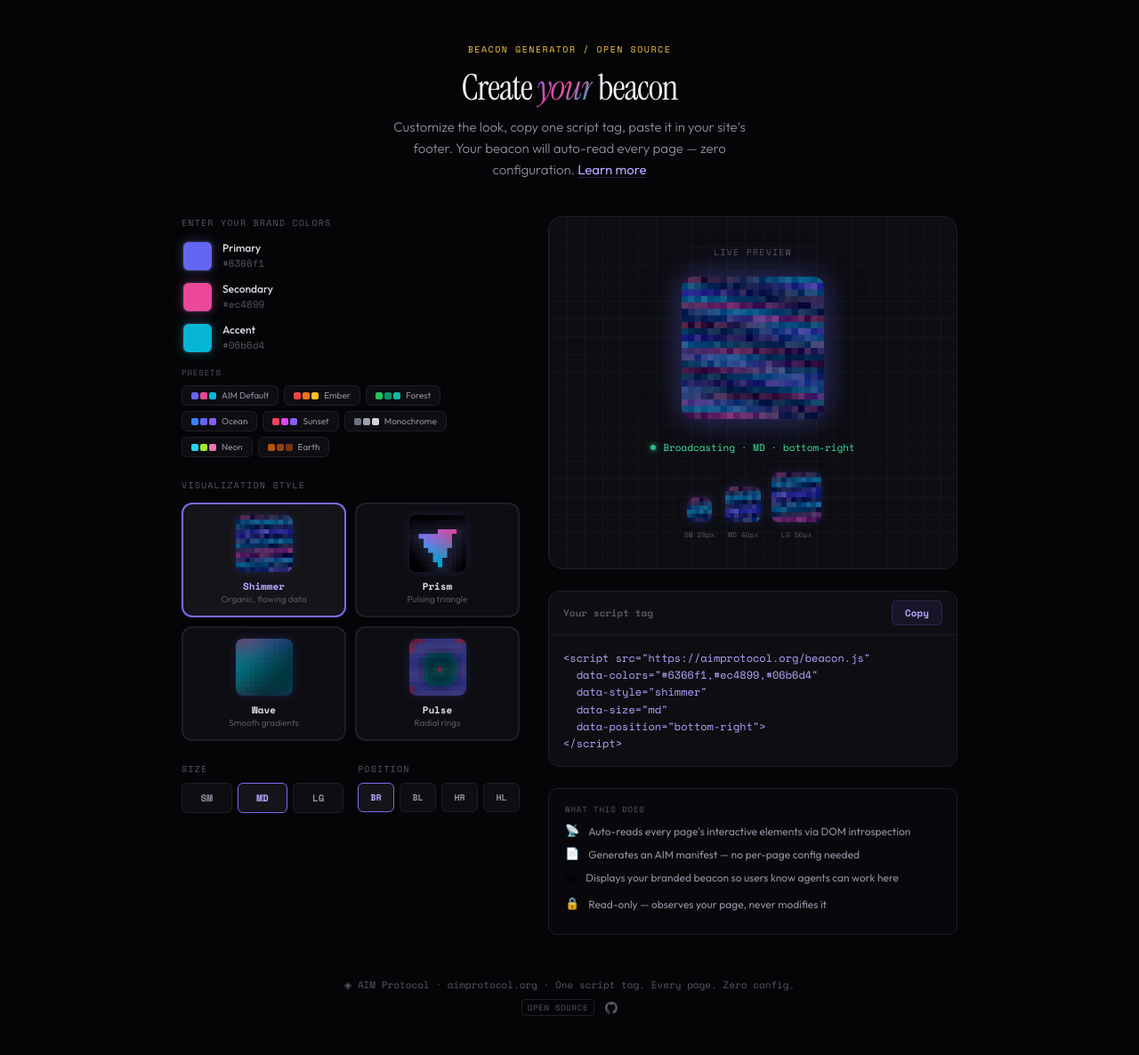
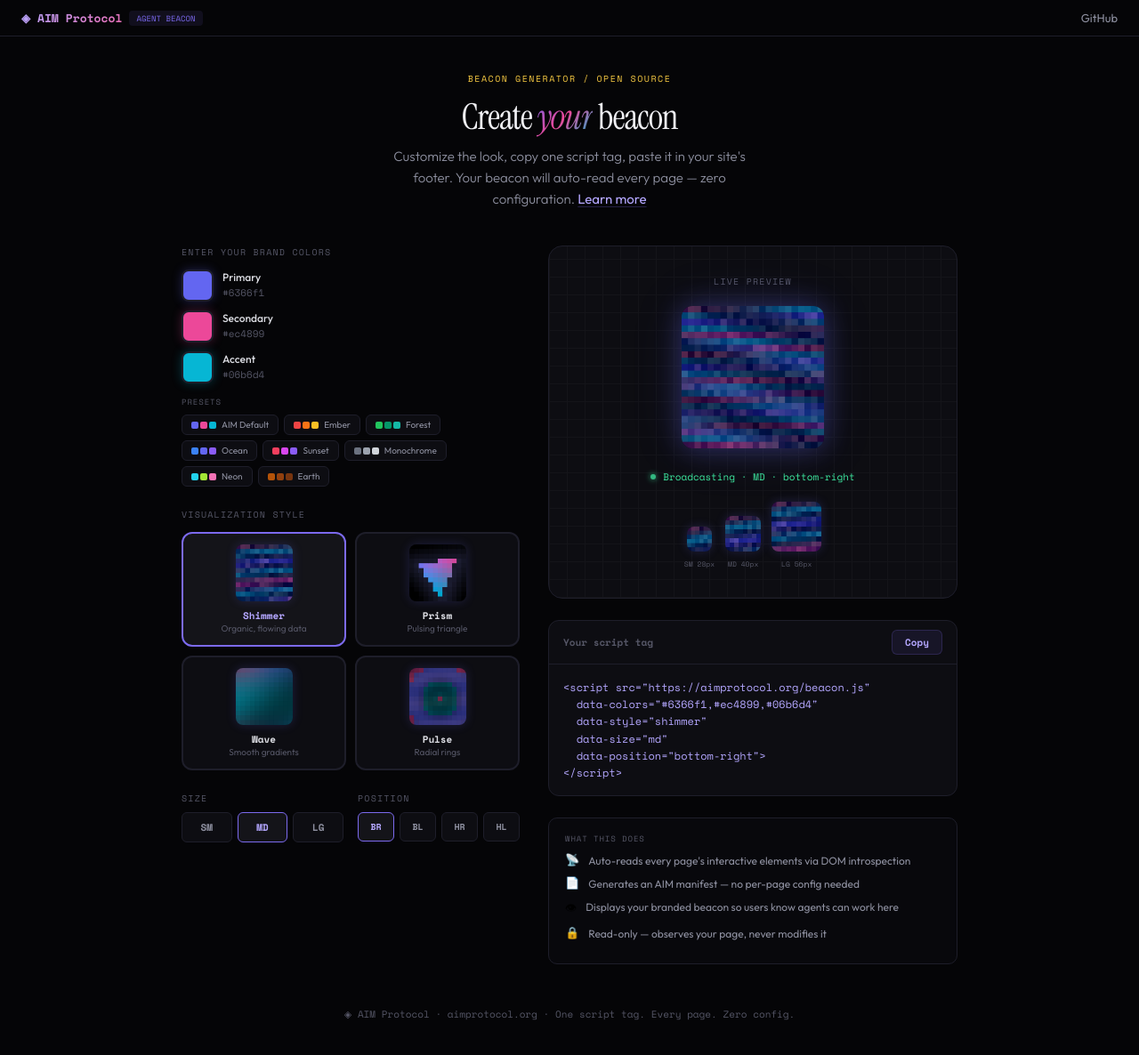
Before and after one commit to aimprotocol/web, a React (Vite) app: page / in a window 1280 px wide. Shown: the top 1186 px of the page at 89% size. After the commit the page ends 1148 px from the top, so only its background shows below. Built offline with nearby package versions, Linux system fonts and the light colour scheme.

Commit message:
Add top bar with AIM Protocol branding and GitHub link
- Slim header bar matching AIMDemo style with gradient logo and AGENT BEACON badge
- GitHub text link in top right
- Remove redundant open source badge and GitHub icon from footer

```diff
--- a/src/App.jsx
+++ b/src/App.jsx
@@ -479,10 +479,41 @@
 
       <div style={{
         width: "100%", minHeight: "100vh", background: C.bg,
-        padding: "48px 24px", display: "flex", flexDirection: "column", alignItems: "center",
+        display: "flex", flexDirection: "column", alignItems: "center",
       }}>
+        {/* Top Bar */}
+        <div style={{
+          width: "100%", padding: "10px 24px", background: C.bg,
+          borderBottom: `1px solid ${C.border}`,
+          display: "flex", alignItems: "center", justifyContent: "space-between",
+          flexShrink: 0,
+        }}>
+          <div style={{ display: "flex", alignItems: "center", gap: 8 }}>
+            <span style={{
+              fontFamily: "'Space Mono', monospace", fontSize: 13, fontWeight: 700,
+              background: `linear-gradient(135deg, ${C.accentBright}, #e86cb4)`,
+              WebkitBackgroundClip: "text", WebkitTextFillColor: "transparent",
+            }}>◈ AIM Protocol</span>
+            <span style={{
+              fontFamily: "'Space Mono', monospace", fontSize: 9, padding: "2px 8px",
+              background: `${C.accent}18`, color: C.accent, borderRadius: 4,
+            }}>AGENT BEACON</span>
+          </div>
+          <a
+            href="https://github.com/aimprotocol/web"
+            target="_blank"
+            rel="noopener noreferrer"
+            style={{
+              fontFamily: "'Outfit', sans-serif", fontSize: 13, color: C.textDim,
+              textDecoration: "none", transition: "color 0.2s",
+            }}
+            onMouseEnter={e => e.currentTarget.style.color = C.white}
+            onMouseLeave={e => e.currentTarget.style.color = C.textDim}
+          >GitHub</a>
+        </div>
+
         {/* Header */}
-        <div style={{ textAlign: "center", marginBottom: 40 }}>
+        <div style={{ textAlign: "center", marginBottom: 40, marginTop: 40, padding: "0 24px" }}>
           <span style={{
             fontFamily: "'Space Mono', monospace", fontSize: 10, letterSpacing: "0.15em",
             textTransform: "uppercase", color: C.amber, display: "block", marginBottom: 12,
@@ -741,25 +772,6 @@
           fontFamily: "'Space Mono', monospace", fontSize: 11, color: C.textMuted,
         }}>
           ◈ AIM Protocol · aimprotocol.org · One script tag. Every page. Zero config.
-          <div style={{ marginTop: 8, display: "flex", alignItems: "center", justifyContent: "center", gap: 12 }}>
-            <span style={{
-              fontSize: 9, color: C.textMuted, border: `1px solid ${C.border}`,
-              borderRadius: 4, padding: "2px 6px", letterSpacing: "0.08em",
-              textTransform: "uppercase",
-            }}>open source</span>
-            <a
-              href="https://github.com/aimprotocol/web"
-              target="_blank"
-              rel="noopener noreferrer"
-              style={{ color: C.textMuted, display: "flex", alignItems: "center", transition: "color 0.2s" }}
-              onMouseEnter={e => e.currentTarget.style.color = C.white}
-              onMouseLeave={e => e.currentTarget.style.color = C.textMuted}
-            >
-              <svg width="14" height="14" viewBox="0 0 24 24" fill="currentColor">
-                <path d="M12 0C5.37 0 0 5.37 0 12c0 5.31 3.435 9.795 8.205 11.385.6.105.825-.255.825-.57 0-.285-.015-1.23-.015-2.235-3.015.555-3.795-.735-4.035-1.41-.135-.345-.72-1.41-1.23-1.695-.42-.225-1.02-.78-.015-.795.945-.015 1.62.87 1.845 1.23 1.08 1.815 2.805 1.305 3.495.99.105-.78.42-1.305.765-1.605-2.67-.3-5.46-1.335-5.46-5.925 0-1.305.465-2.385 1.23-3.225-.12-.3-.54-1.53.12-3.18 0 0 1.005-.315 3.3 1.23.96-.27 1.98-.405 3-.405s2.04.135 3 .405c2.295-1.56 3.3-1.23 3.3-1.23.66 1.65.24 2.88.12 3.18.765.84 1.23 1.905 1.23 3.225 0 4.605-2.805 5.625-5.475 5.925.435.375.81 1.095.81 2.22 0 1.605-.015 2.895-.015 3.3 0 .315.225.69.825.57A12.02 12.02 0 0024 12c0-6.63-5.37-12-12-12z" />
-              </svg>
-            </a>
-          </div>
         </div>
       </div>
 
```
